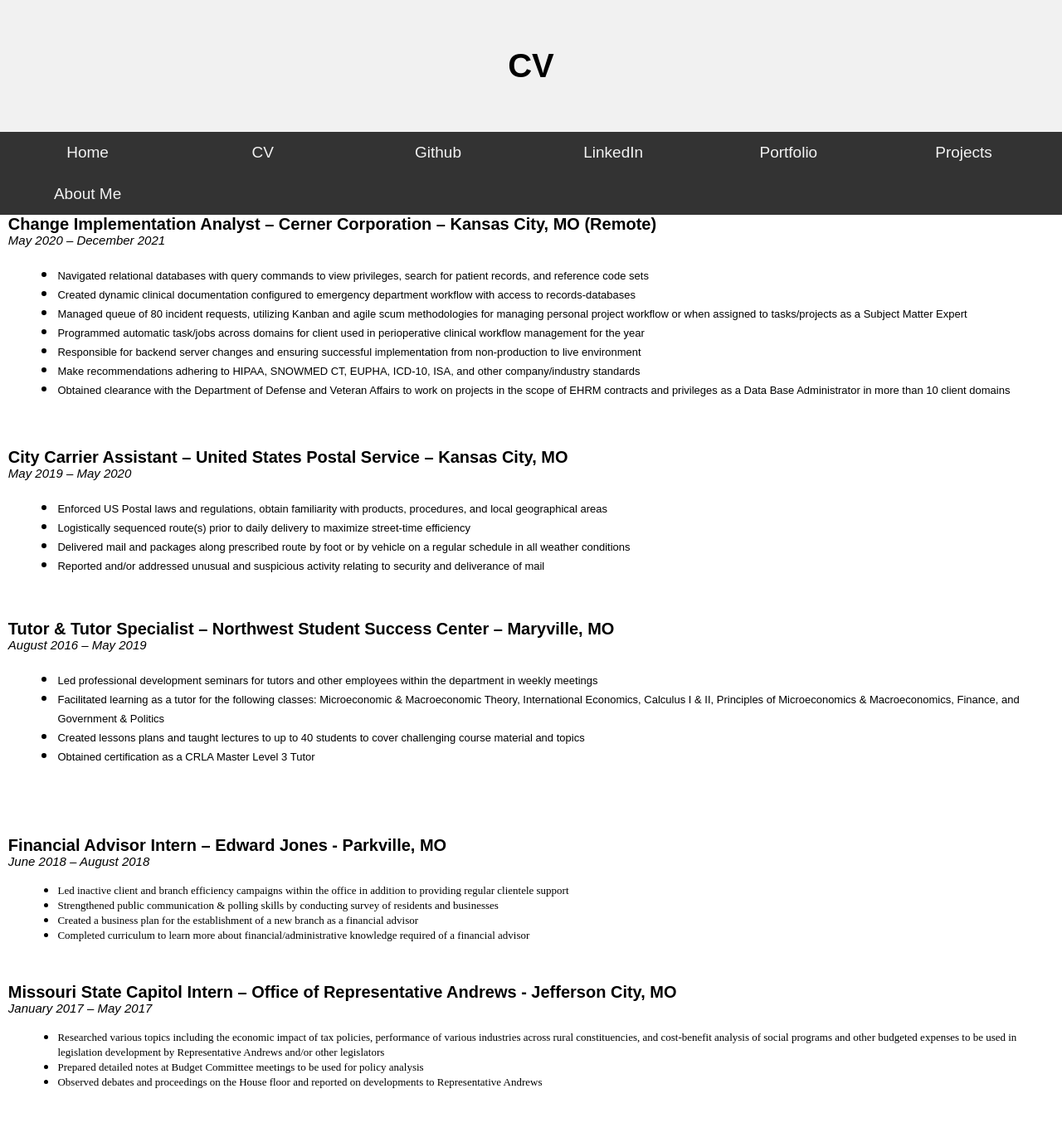
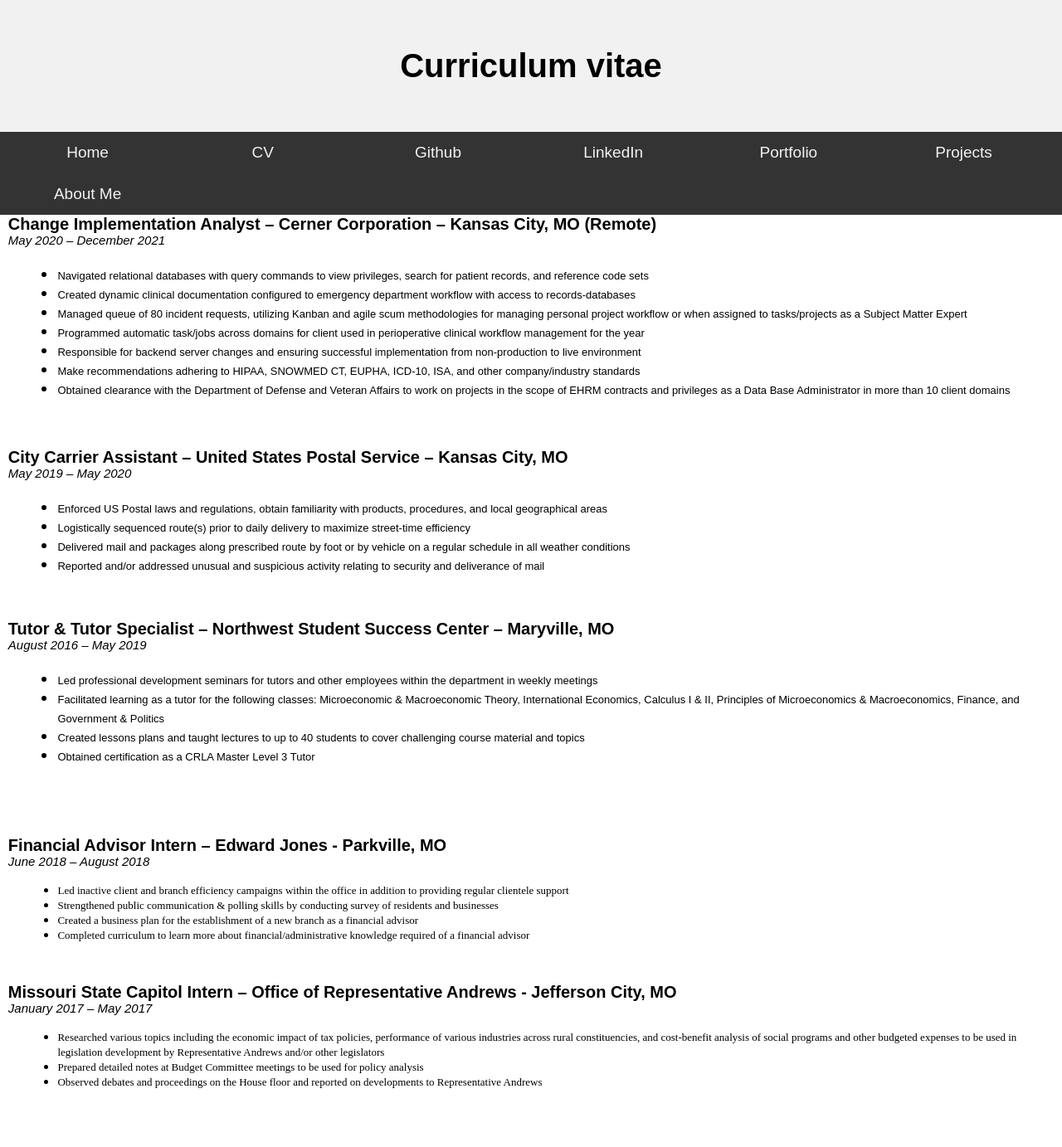
Before and after one commit to k-brew/personal-site, a Jekyll site: the page built from files/CV.html, in a window 1280 px wide. Shown: the whole page at 83% size. Built offline with Jekyll 4.4.1, drawn with Linux system fonts in a browser that asks for light colours.

Commit message:
Update CV.html

```diff
--- a/files/CV.html
+++ b/files/CV.html
@@ -1,7 +1,6 @@
 ---
 layout: default
-title: CV
-subtitle: "test"
+title: Curriculum vitae
 ---
 
 <h2 style='margin-top:0in;margin-right:0in;margin-bottom:0in;margin-left:7.4pt;font-size:13px;font-family:"Carlito",sans-serif;font-weight:bold;'><strong><span style='font-size:20px;font-family:"Carlito",sans-serif;color:black;'>Change Implementation Analyst &ndash; Cerner Corporation &ndash; Kansas City, MO (Remote)</span></strong></h2>
```
